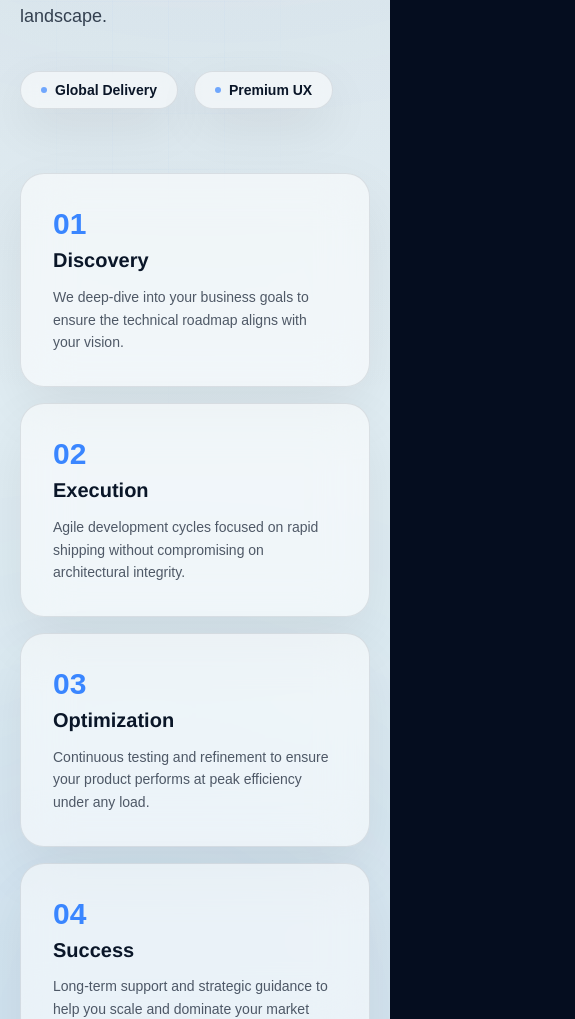
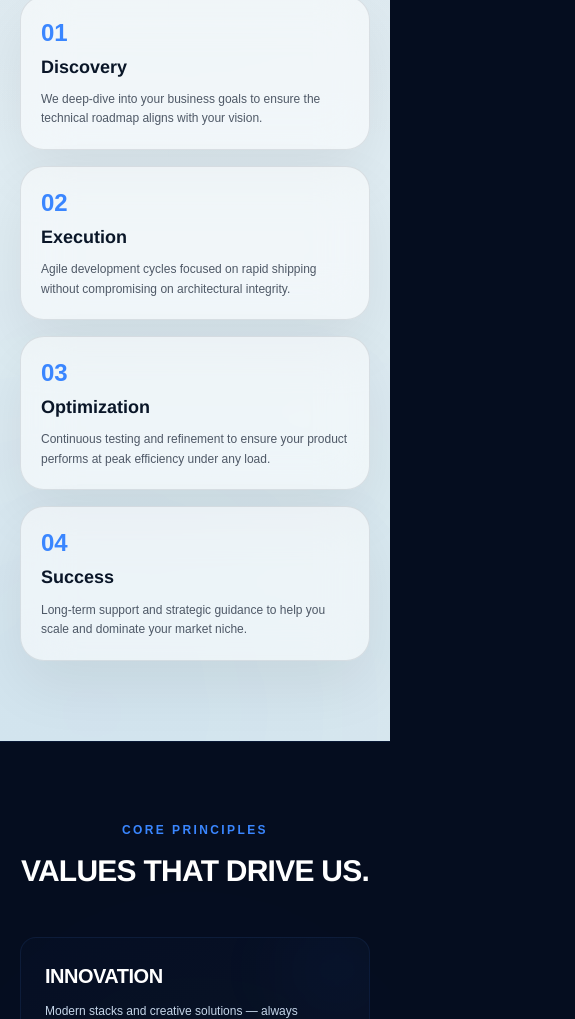
Before and after one commit to wasiq-dev/techlineventures, a Next.js app: page /about in a window 390 px wide. Shown: the part 981-2000 px from the top of the page, 575 px wide, since content can reach past the window. Built offline with nearby package versions, Linux system fonts and the light colour scheme.

Commit message:
update home page

```diff
--- a/src/components/layout/Footer.tsx
+++ b/src/components/layout/Footer.tsx
@@ -31,12 +31,12 @@ export function Footer() {
       <div className="container-max container-px py-14">
         <div className="grid gap-10 md:grid-cols-2 lg:grid-cols-4">
           <div>
-            <div className="relative h-24 w-56 -ml-2">
+            <div className="relative h-20 w-56 -ml-2">
               <Image
                 src="/images/logo-white.png.png"
                 alt="Techline Venture"
                 fill
-                sizes="400px"
+                sizes="224px"
                 className="object-contain object-left"
               />
             </div>
--- a/src/components/layout/Navbar.tsx
+++ b/src/components/layout/Navbar.tsx
@@ -135,7 +135,7 @@ export function Navbar() {
             <div className="h-[88px] flex items-center justify-between">
               <Link href="/" className="flex items-center group">
                 <motion.div
-                  className="relative h-20 w-48"
+                  className="relative h-16 w-40 sm:h-20 sm:w-52"
                   whileHover={reduceMotion ? undefined : { scale: 1.05 }}
                   transition={{ duration: 0.2, ease: "easeOut" }}
                 >
@@ -143,7 +143,7 @@ export function Navbar() {
                     src="/images/logo-white.png.png"
                     alt="Techline Venture"
                     fill
-                    sizes="368px"
+                    sizes="208px"
                     className="object-contain"
                     priority
                   />
--- a/src/components/sections/about/AboutContent.tsx
+++ b/src/components/sections/about/AboutContent.tsx
@@ -19,13 +19,13 @@ export function AboutContent() {
   return (
     <>
       {/* 1. Global Craft Section (Light) */}
-      <section className="relative overflow-hidden py-20 lg:py-24 border-y border-cyan/10">
+      <section className="relative overflow-x-hidden py-20 lg:py-24 border-y border-cyan/10">
         {/* Background Decorations */}
-        <div className="absolute inset-0 pointer-events-none -z-10">
+        <div className="absolute inset-0 pointer-events-none -z-10 overflow-hidden">
           <div className="absolute inset-0 bg-linear-to-b from-[#eef6fb] via-[#e2eef4] to-[#d7e7ee]" />
-          <div className="absolute -top-24 left-1/2 h-[520px] w-[860px] -translate-x-1/2 rounded-full bg-white/70 blur-[130px]" />
-          <div className="absolute -top-24 -right-24 h-[520px] w-[520px] rounded-full bg-cyan/10 blur-[150px]" />
-          <div className="absolute -bottom-28 -left-24 h-[480px] w-[480px] rounded-full bg-cyan/10 blur-[150px]" />
+          <div className="absolute -top-24 left-1/2 h-[300px] sm:h-[520px] w-[400px] sm:w-[860px] -translate-x-1/2 rounded-full bg-white/70 blur-[130px]" />
+          <div className="absolute -top-24 -right-12 sm:-right-24 h-[300px] sm:h-[520px] w-[300px] sm:w-[520px] rounded-full bg-cyan/10 blur-[150px]" />
+          <div className="absolute -bottom-28 -left-12 sm:-left-24 h-[280px] sm:h-[480px] w-[280px] sm:w-[480px] rounded-full bg-cyan/10 blur-[150px]" />
           <div className="absolute inset-0 bg-[radial-gradient(circle_at_top,rgba(10,22,40,0.12),transparent_58%)]" />
           <div className="grid-bg absolute inset-0 opacity-[0.06]" />
         </div>
@@ -35,11 +35,11 @@ export function AboutContent() {
             <SectionReveal>
               <div className="relative">
                 <div className="text-xs tracking-[0.2em] text-cyan uppercase font-bold">Our Philosophy</div>
-                <h2 className="mt-4 text-4xl sm:text-5xl font-extrabold tracking-tight leading-[1.1] text-[#0a1628]" style={{ fontFamily: "Arial, Helvetica, sans-serif" }}>
+                <h2 className="mt-4 text-3xl sm:text-4xl lg:text-5xl font-extrabold tracking-tight leading-[1.1] text-[#0a1628]" style={{ fontFamily: "Arial, Helvetica, sans-serif" }}>
                   Beyond Code. <br />
                   <span className="text-[#0a1628]/70">We Build Partnerships.</span>
                 </h2>
-                <div className="mt-8 space-y-6 text-lg text-[#0a1628]/80 leading-relaxed">
+                <div className="mt-8 space-y-6 text-base sm:text-lg text-[#0a1628]/80 leading-relaxed">
                   <p>
                     Techline Venture isn&apos;t just a development agency; we are your technical co-founders.
                     We bridge the gap between complex technology and business growth by delivering
@@ -52,12 +52,12 @@ export function AboutContent() {
                   </p>
                 </div>
 
-                <div className="mt-10 flex flex-wrap gap-4">
-                  <div className="flex items-center gap-2 rounded-full border border-[#0a1628]/10 bg-white/55 px-5 py-2 text-sm font-semibold text-[#0a1628] shadow-[0_18px_50px_rgba(0,0,0,0.07)] backdrop-blur">
+                <div className="mt-10 flex flex-wrap gap-3 sm:gap-4">
+                  <div className="flex items-center gap-2 rounded-full border border-[#0a1628]/10 bg-white/55 px-4 py-2 text-xs sm:text-sm font-semibold text-[#0a1628] shadow-[0_18px_50px_rgba(0,0,0,0.07)] backdrop-blur">
                     <span className="h-1.5 w-1.5 rounded-full bg-cyan animate-pulse" />
                     Global Delivery
                   </div>
-                  <div className="flex items-center gap-2 rounded-full border border-[#0a1628]/10 bg-white/55 px-5 py-2 text-sm font-semibold text-[#0a1628] shadow-[0_18px_50px_rgba(0,0,0,0.07)] backdrop-blur">
+                  <div className="flex items-center gap-2 rounded-full border border-[#0a1628]/10 bg-white/55 px-4 py-2 text-xs sm:text-sm font-semibold text-[#0a1628] shadow-[0_18px_50px_rgba(0,0,0,0.07)] backdrop-blur">
                     <span className="h-1.5 w-1.5 rounded-full bg-cyan animate-pulse" />
                     Premium UX
                   </div>
@@ -67,29 +67,29 @@ export function AboutContent() {
 
             <SectionReveal>
               <div className="grid grid-cols-1 sm:grid-cols-2 gap-4 lg:gap-6">
-                <div className="group relative overflow-hidden rounded-3xl border border-[#0a1628]/10 bg-white/55 p-8 shadow-[0_24px_60px_rgba(0,0,0,0.07)] backdrop-blur-xl transition-all hover:border-cyan/30 hover:shadow-[0_28px_70px_rgba(0,229,255,0.14)] hover:-translate-y-0.5">
+                <div className="group relative overflow-hidden rounded-3xl border border-[#0a1628]/10 bg-white/55 p-5 sm:p-8 shadow-[0_24px_60px_rgba(0,0,0,0.07)] backdrop-blur-xl transition-all hover:border-cyan/30 hover:shadow-[0_28px_70px_rgba(0,229,255,0.14)] hover:-translate-y-0.5">
                   <div className="absolute inset-0 bg-[radial-gradient(circle_at_top_left,rgba(0,229,255,0.10),transparent_45%)] opacity-0 transition-opacity group-hover:opacity-100" />
-                  <div className="relative text-3xl font-black text-cyan mb-2">01</div>
-                  <h3 className="relative text-xl font-black text-[#0a1628] mb-3">Discovery</h3>
-                  <p className="relative text-sm text-[#0a1628]/70 leading-relaxed">We deep-dive into your business goals to ensure the technical roadmap aligns with your vision.</p>
+                  <div className="relative text-2xl sm:text-3xl font-black text-cyan mb-2">01</div>
+                  <h3 className="relative text-lg sm:text-xl font-black text-[#0a1628] mb-3">Discovery</h3>
+                  <p className="relative text-xs sm:text-sm text-[#0a1628]/70 leading-relaxed">We deep-dive into your business goals to ensure the technical roadmap aligns with your vision.</p>
                 </div>
-                <div className="group relative overflow-hidden rounded-3xl border border-[#0a1628]/10 bg-white/55 p-8 mt-0 sm:mt-8 shadow-[0_24px_60px_rgba(0,0,0,0.07)] backdrop-blur-xl transition-all hover:border-cyan/30 hover:shadow-[0_28px_70px_rgba(0,229,255,0.14)] hover:-translate-y-0.5">
+                <div className="group relative overflow-hidden rounded-3xl border border-[#0a1628]/10 bg-white/55 p-5 sm:p-8 shadow-[0_24px_60px_rgba(0,0,0,0.07)] backdrop-blur-xl transition-all hover:border-cyan/30 hover:shadow-[0_28px_70px_rgba(0,229,255,0.14)] hover:-translate-y-0.5">
                   <div className="absolute inset-0 bg-[radial-gradient(circle_at_top_left,rgba(0,229,255,0.10),transparent_45%)] opacity-0 transition-opacity group-hover:opacity-100" />
-                  <div className="relative text-3xl font-black text-cyan mb-2">02</div>
-                  <h3 className="relative text-xl font-black text-[#0a1628] mb-3">Execution</h3>
-                  <p className="relative text-sm text-[#0a1628]/70 leading-relaxed">Agile development cycles focused on rapid shipping without compromising on architectural integrity.</p>
+                  <div className="relative text-2xl sm:text-3xl font-black text-cyan mb-2">02</div>
+                  <h3 className="relative text-lg sm:text-xl font-black text-[#0a1628] mb-3">Execution</h3>
+                  <p className="relative text-xs sm:text-sm text-[#0a1628]/70 leading-relaxed">Agile development cycles focused on rapid shipping without compromising on architectural integrity.</p>
                 </div>
-                <div className="group relative overflow-hidden rounded-3xl border border-[#0a1628]/10 bg-white/55 p-8 shadow-[0_24px_60px_rgba(0,0,0,0.07)] backdrop-blur-xl transition-all hover:border-cyan/30 hover:shadow-[0_28px_70px_rgba(0,229,255,0.14)] hover:-translate-y-0.5">
+                <div className="group relative overflow-hidden rounded-3xl border border-[#0a1628]/10 bg-white/55 p-5 sm:p-8 shadow-[0_24px_60px_rgba(0,0,0,0.07)] backdrop-blur-xl transition-all hover:border-cyan/30 hover:shadow-[0_28px_70px_rgba(0,229,255,0.14)] hover:-translate-y-0.5">
                   <div className="absolute inset-0 bg-[radial-gradient(circle_at_top_left,rgba(0,229,255,0.10),transparent_45%)] opacity-0 transition-opacity group-hover:opacity-100" />
-                  <div className="relative text-3xl font-black text-cyan mb-2">03</div>
-                  <h3 className="relative text-xl font-black text-[#0a1628] mb-3">Optimization</h3>
-                  <p className="relative text-sm text-[#0a1628]/70 leading-relaxed">Continuous testing and refinement to ensure your product performs at peak efficiency under any load.</p>
+                  <div className="relative text-2xl sm:text-3xl font-black text-cyan mb-2">03</div>
+                  <h3 className="relative text-lg sm:text-xl font-black text-[#0a1628] mb-3">Optimization</h3>
+                  <p className="relative text-xs sm:text-sm text-[#0a1628]/70 leading-relaxed">Continuous testing and refinement to ensure your product performs at peak efficiency under any load.</p>
                 </div>
-                <div className="group relative overflow-hidden rounded-3xl border border-[#0a1628]/10 bg-white/55 p-8 mt-0 sm:mt-8 shadow-[0_24px_60px_rgba(0,0,0,0.07)] backdrop-blur-xl transition-all hover:border-cyan/30 hover:shadow-[0_28px_70px_rgba(0,229,255,0.14)] hover:-translate-y-0.5">
+                <div className="group relative overflow-hidden rounded-3xl border border-[#0a1628]/10 bg-white/55 p-5 sm:p-8 shadow-[0_24px_60px_rgba(0,0,0,0.07)] backdrop-blur-xl transition-all hover:border-cyan/30 hover:shadow-[0_28px_70px_rgba(0,229,255,0.14)] hover:-translate-y-0.5">
                   <div className="absolute inset-0 bg-[radial-gradient(circle_at_top_left,rgba(0,229,255,0.10),transparent_45%)] opacity-0 transition-opacity group-hover:opacity-100" />
-                  <div className="relative text-3xl font-black text-cyan mb-2">04</div>
-                  <h3 className="relative text-xl font-black text-[#0a1628] mb-3">Success</h3>
-                  <p className="relative text-sm text-[#0a1628]/70 leading-relaxed">Long-term support and strategic guidance to help you scale and dominate your market niche.</p>
+                  <div className="relative text-2xl sm:text-3xl font-black text-cyan mb-2">04</div>
+                  <h3 className="relative text-lg sm:text-xl font-black text-[#0a1628] mb-3">Success</h3>
+                  <p className="relative text-xs sm:text-sm text-[#0a1628]/70 leading-relaxed">Long-term support and strategic guidance to help you scale and dominate your market niche.</p>
                 </div>
               </div>
             </SectionReveal>
@@ -97,22 +97,22 @@ export function AboutContent() {
         </div>
       </section>
 
-      <section className="relative py-20 lg:py-32 bg-navy z-10 overflow-hidden">
+      <section className="relative py-20 lg:py-32 bg-navy z-10 overflow-x-hidden">
         {/* Background decoration */}
-        <div className="absolute inset-0 opacity-[0.3] pointer-events-none">
-          <div className="absolute top-1/2 left-1/2 -translate-x-1/2 -translate-y-1/2 h-[600px] w-[600px] rounded-full bg-cyan/5 blur-[120px]" />
+        <div className="absolute inset-0 opacity-[0.3] pointer-events-none overflow-hidden">
+          <div className="absolute top-1/2 left-1/2 -translate-x-1/2 -translate-y-1/2 h-[400px] sm:h-[600px] w-[400px] sm:w-[600px] rounded-full bg-cyan/5 blur-[120px]" />
         </div>
 
         <div className="container-max container-px text-center relative z-10">
           <SectionReveal>
             <div className="text-xs tracking-[0.2em] text-cyan uppercase font-bold mb-4">Core Principles</div>
-            <h2 className="text-4xl sm:text-5xl font-extrabold tracking-tight text-white uppercase" style={{ fontFamily: "Arial, Helvetica, sans-serif" }}>
+            <h2 className="text-3xl sm:text-4xl lg:text-5xl font-extrabold tracking-tight text-white uppercase" style={{ fontFamily: "Arial, Helvetica, sans-serif" }}>
               Values that Drive us.
             </h2>
           </SectionReveal>
 
           <motion.div
-            className="mt-16 grid gap-6 sm:grid-cols-2 lg:grid-cols-4"
+            className="mt-12 sm:mt-16 grid gap-4 sm:gap-6 sm:grid-cols-2 lg:grid-cols-4"
             variants={staggerChildren(0.1)}
             initial={reduceMotion ? false : "hidden"}
             whileInView="show"
@@ -122,13 +122,13 @@ export function AboutContent() {
               <motion.div
                 key={v.title}
                 variants={fadeUp}
-                className="group relative overflow-hidden rounded-2xl border border-cyan/10 bg-gradient-to-br from-cyan/[0.02] to-blue-50/[0.02] p-10 transition-all hover:border-cyan/40 hover:bg-cyan/[0.04] hover:shadow-[0_10px_30px_rgba(0,229,255,0.1)] hover:-translate-y-0.5 text-left"
+                className="group relative overflow-hidden rounded-2xl border border-cyan/10 bg-gradient-to-br from-cyan/[0.02] to-blue-50/[0.02] p-6 sm:p-10 transition-all hover:border-cyan/40 hover:bg-cyan/[0.04] hover:shadow-[0_10px_30px_rgba(0,229,255,0.1)] hover:-translate-y-0.5 text-left"
               >
                 <div className="absolute -right-4 -top-4 h-24 w-24 rounded-full bg-cyan/5 blur-2xl group-hover:bg-cyan/10 transition-colors" />
-                <div className="text-2xl font-extrabold tracking-tight text-white uppercase" style={{ fontFamily: "Arial, Helvetica, sans-serif" }}>
+                <div className="text-xl sm:text-2xl font-extrabold tracking-tight text-white uppercase" style={{ fontFamily: "Arial, Helvetica, sans-serif" }}>
                   {v.title}
                 </div>
-                <div className="mt-4 text-gray2 leading-relaxed text-sm transition-colors group-hover:text-white">
+                <div className="mt-3 sm:mt-4 text-xs sm:text-sm text-gray2 leading-relaxed transition-colors group-hover:text-white">
                   {v.desc}
                 </div>
               </motion.div>
@@ -137,13 +137,13 @@ export function AboutContent() {
         </div>
       </section>
 
-      <section className="relative py-16 sm:py-20 lg:py-24 z-10 border-y border-[rgba(0,229,255,0.10)]">
+      <section className="relative py-16 sm:py-20 lg:py-24 z-10 border-y border-[rgba(0,229,255,0.10)] overflow-x-hidden">
         {/* Light-mode theme background */}
-        <div className="absolute inset-0 pointer-events-none -z-10">
+        <div className="absolute inset-0 pointer-events-none -z-10 overflow-hidden">
           <div className="absolute inset-0 bg-linear-to-b from-[#eaf2f6] via-[#dbe8ee] to-[#cfe0e7]" />
-          <div className="absolute -top-24 left-1/2 h-[420px] w-[760px] -translate-x-1/2 rounded-full bg-white/70 blur-[120px]" />
-          <div className="absolute -bottom-32 -left-24 h-[520px] w-[520px] rounded-full bg-cyan/10 blur-[160px]" />
-          <div className="absolute -bottom-40 -right-24 h-[560px] w-[560px] rounded-full bg-cyan/10 blur-[170px]" />
+          <div className="absolute -top-24 left-1/2 h-[250px] sm:h-[420px] w-[350px] sm:w-[760px] -translate-x-1/2 rounded-full bg-white/70 blur-[120px]" />
+          <div className="absolute -bottom-32 -left-12 sm:-left-24 h-[300px] sm:h-[520px] w-[300px] sm:w-[520px] rounded-full bg-cyan/10 blur-[160px]" />
+          <div className="absolute -bottom-40 -right-12 sm:-right-24 h-[320px] sm:h-[560px] w-[320px] sm:w-[560px] rounded-full bg-cyan/10 blur-[170px]" />
           <div className="absolute inset-0 bg-[radial-gradient(circle_at_top,rgba(10,22,40,0.16),transparent_55%)]" />
         </div>
 
@@ -154,10 +154,10 @@ export function AboutContent() {
             </h2>
           </SectionReveal>
 
-          <div className="mt-10 grid grid-cols-2 md:grid-cols-4 gap-6">
+          <div className="mt-8 sm:mt-10 grid grid-cols-2 md:grid-cols-4 gap-4 sm:gap-6">
             {stats.map((s) => (
-              <div key={s.label} className="relative overflow-hidden rounded-2xl border border-[#0a1628]/10 bg-white/40 p-6 backdrop-blur-md shadow-[0_24px_60px_rgba(0,0,0,0.06)]">
-                <div className="text-3xl font-extrabold tracking-tight text-[#0a1628]" style={{ fontFamily: "Arial, Helvetica, sans-serif" }}>
+              <div key={s.label} className="relative overflow-hidden rounded-2xl border border-[#0a1628]/10 bg-white/40 p-4 sm:p-6 backdrop-blur-md shadow-[0_24px_60px_rgba(0,0,0,0.06)]">
+                <div className="text-2xl sm:text-3xl font-extrabold tracking-tight text-[#0a1628]" style={{ fontFamily: "Arial, Helvetica, sans-serif" }}>
                   <StatCounter value={s.value} suffix={s.suffix} />
                 </div>
                 <div className="mt-2 text-xs font-bold text-[#0a1628]/50 uppercase tracking-widest">{s.label}</div>
@@ -165,12 +165,12 @@ export function AboutContent() {
             ))}
           </div>
 
-          <div className="mt-12 relative overflow-hidden rounded-3xl border border-[#0a1628]/10 bg-white/40 p-10 flex flex-col lg:flex-row lg:items-center lg:justify-between gap-8 backdrop-blur-md shadow-[0_24px_60px_rgba(0,0,0,0.06)]">
+          <div className="mt-8 sm:mt-12 relative overflow-hidden rounded-3xl border border-[#0a1628]/10 bg-white/40 p-6 sm:p-10 flex flex-col lg:flex-row lg:items-center lg:justify-between gap-6 sm:gap-8 backdrop-blur-md shadow-[0_24px_60px_rgba(0,0,0,0.06)]">
             <div>
-              <div className="text-2xl font-extrabold tracking-tight text-[#0a1628] uppercase" style={{ fontFamily: "Arial, Helvetica, sans-serif" }}>
+              <div className="text-xl sm:text-2xl font-extrabold tracking-tight text-[#0a1628] uppercase" style={{ fontFamily: "Arial, Helvetica, sans-serif" }}>
                 Ready to work with us?
               </div>
-              <div className="mt-2 text-[#0a1628]/70 font-medium">Tell us what you&apos;re building — we&apos;ll help you ship it.</div>
+              <div className="mt-1.5 sm:mt-2 text-sm sm:text-base text-[#0a1628]/70 font-medium">Tell us what you&apos;re building — we&apos;ll help you ship it.</div>
             </div>
             <MagneticButton href="/contact" variant="primary">
               Start a project
--- a/src/components/ui/LoadingScreen.tsx
+++ b/src/components/ui/LoadingScreen.tsx
@@ -32,7 +32,7 @@ export function LoadingScreen() {
               initial={{ scale: 0.8, opacity: 0 }}
               animate={{ scale: 1, opacity: 1 }}
               transition={{ duration: 0.5, ease: "easeOut" }}
-              className="relative h-24 w-80 mb-8"
+              className="relative h-20 w-56 mb-8"
             >
               <Image
                 src="/images/logo-white.png.png"
--- a/src/components/ui/PageHero.tsx
+++ b/src/components/ui/PageHero.tsx
@@ -24,10 +24,10 @@ export function PageHero({
 
       <div className="container-max container-px pt-8 sm:pt-12 lg:pt-16 pb-14 relative z-10">
         {kicker && <div className="text-xs tracking-widest text-cyan uppercase">{kicker}</div>}
-        <h1 className="mt-3 text-4xl sm:text-5xl font-[800] tracking-tight" style={{ fontFamily: "Arial, Helvetica, sans-serif" }}>
+        <h1 className="mt-3 text-3xl sm:text-4xl lg:text-5xl font-extrabold tracking-tight leading-tight" style={{ fontFamily: "Arial, Helvetica, sans-serif" }}>
           {title}
         </h1>
-        {subtitle && <p className="mt-4 muted max-w-2xl">{subtitle}</p>}
+        {subtitle && <p className="mt-4 muted max-w-2xl text-sm sm:text-base">{subtitle}</p>}
       </div>
     </section>
   );
```
Also changed, not shown: src/components/sections/home/WhyUs.tsx (+10 -16 lines), src/components/ui/PortfolioCard.tsx (+11 -11 lines).
